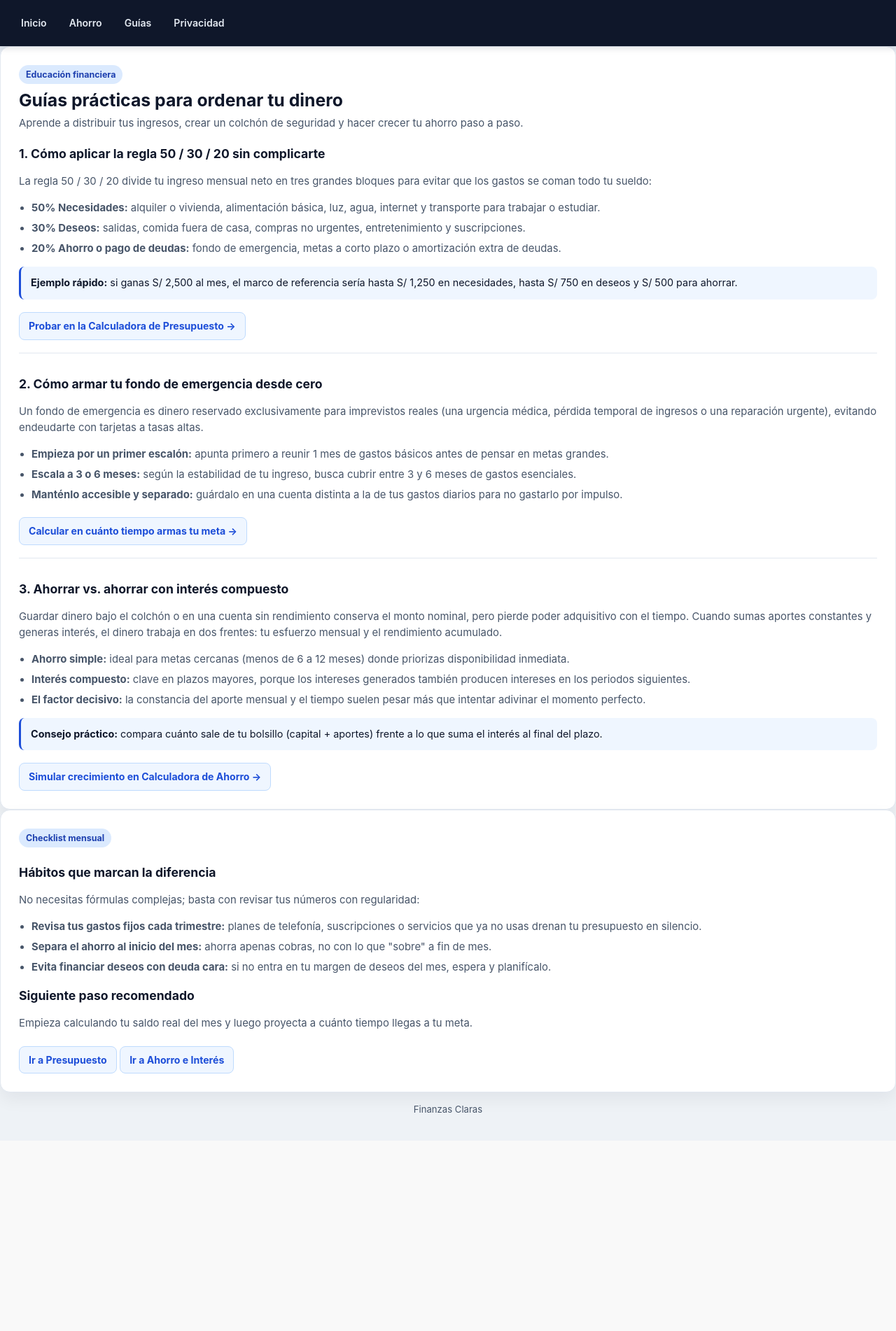
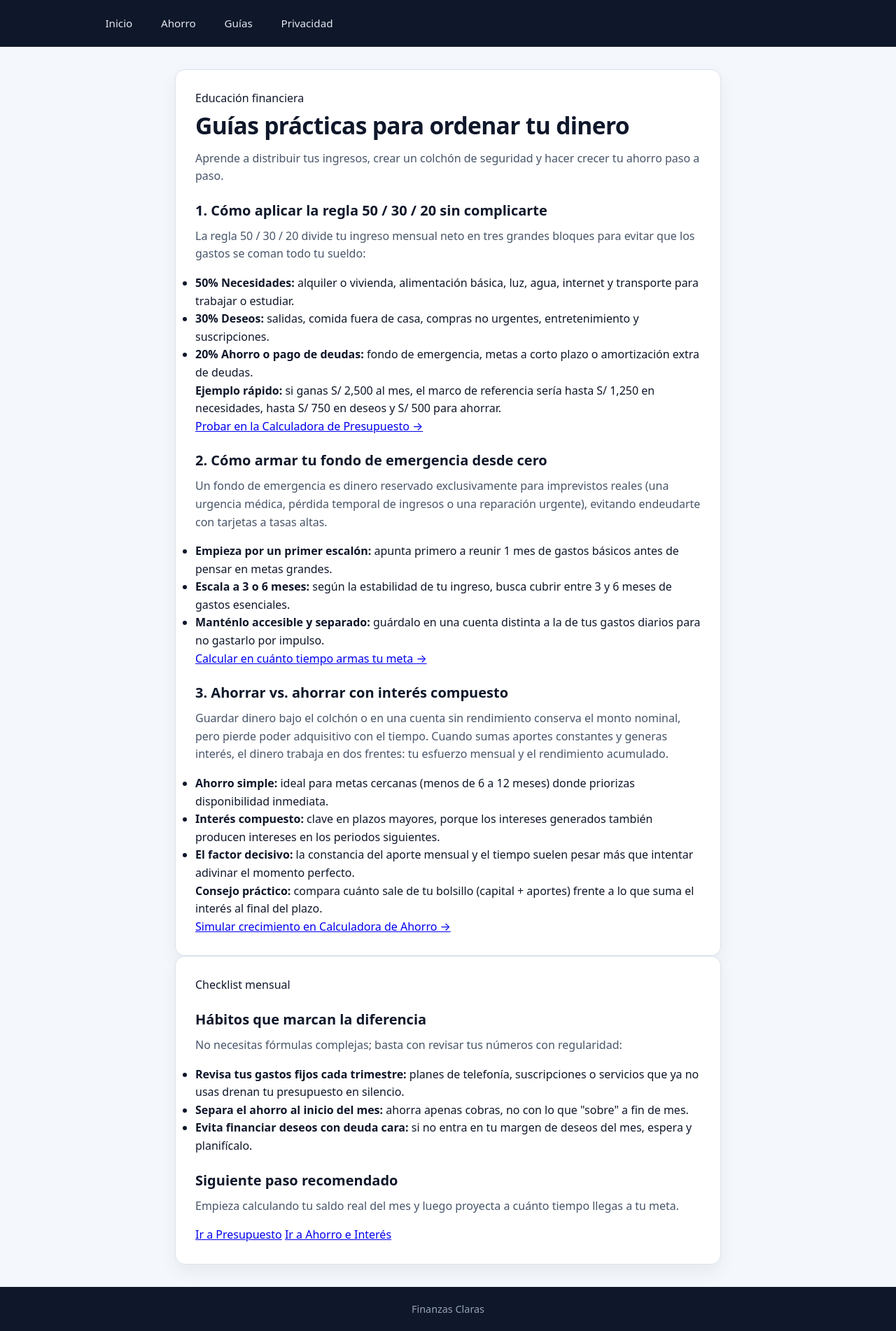
Before and after one commit to cristianleandro080-oss/finanzas-claras, a Flask app: page /guias in a window 1280 px wide. Shown: the whole page at 70% size. Before the commit the page ends 1590 px from the top, so only its background shows below. Run offline with Flask 3, Linux system fonts and the light colour scheme.

Commit message:
Actualizar style.css con diseño profesional

```diff
--- a/static/style.css
+++ b/static/style.css
@@ -1,352 +1,207 @@
 :root {
-  --bg: #eef2f6;
-  --card: #ffffff;
-  --text: #0f172a;
-  --muted: #475569;
-  --primary: #1d4ed8;
-  --primary-hover: #1e40af;
-  --accent-bg: #eff6ff;
-  --accent-border: #bfdbfe;
-  --border: #e2e8f0;
-  --error-bg: #fef2f2;
-  --error-text: #991b1b;
+  --bg-page: #f4f7fb;
+  --bg-surface: #ffffff;
+  --bg-nav: #0f172a;
+  --bg-badge: #e0ecff;
+  --text-main: #0f172a;
+  --text-muted: #475569;
+  --text-badge: #1d4ed8;
+  --accent: #2563eb;
+  --accent-hover: #1d4ed8;
+  --border: #dbe3ef;
   --shadow: 0 10px 25px rgba(15, 23, 42, 0.06);
+  --radius: 14px;
 }
 
 * {
   box-sizing: border-box;
-  -webkit-tap-highlight-color: transparent;
+  margin: 0;
+  padding: 0;
 }
 
 body {
-  font-family: -apple-system, BlinkMacSystemFont, "Segoe UI", Roboto, Arial, sans-serif;
-  background: linear-gradient(180deg, #e2e8f0 0%, var(--bg) 220px);
-  color: var(--text);
-  margin: 0;
-  padding: 0;
-  line-height: 1.55;
-  overflow-x: hidden;
+  font-family: system-ui, -apple-system, BlinkMacSystemFont, "Segoe UI", Roboto, sans-serif;
+  background-color: var(--bg-page);
+  color: var(--text-main);
+  line-height: 1.6;
+  min-height: 100vh;
+  display: flex;
+  flex-direction: column;
 }
 
 header {
-  background-color: #0f172a;
-  color: #ffffff;
-  padding: 14px 18px;
+  background-color: var(--bg-nav);
+  border-bottom: 1px solid rgba(255, 255, 255, 0.08);
   position: sticky;
   top: 0;
-  z-index: 50;
-  box-shadow: 0 2px 10px rgba(15, 23, 42, 0.15);
-}
-
-.header-inner {
-  max-width: 960px;
-  margin: 0 auto;
-  display: flex;
-  justify-content: space-between;
-  align-items: center;
-  gap: 12px;
-  flex-wrap: wrap;
-}
-
-.brand {
-  font-size: 1.2rem;
-  font-weight: 800;
-  letter-spacing: 0.2px;
-  color: #ffffff;
-  text-decoration: none;
-}
-
-.brand span {
-  color: #60a5fa;
+  z-index: 20;
 }
 
 nav {
+  max-width: 1040px;
+  margin: 0 auto;
+  padding: 0.95rem 1.25rem;
   display: flex;
+  flex-wrap: wrap;
   align-items: center;
-  gap: 8px;
-  flex-wrap: wrap;
+  gap: 0.5rem 1.25rem;
 }
 
 nav a {
   color: #e2e8f0;
   text-decoration: none;
-  font-size: 0.88rem;
-  font-weight: 600;
-  padding: 8px 12px;
+  font-weight: 500;
+  font-size: 0.95rem;
+  padding: 0.35rem 0.65rem;
   border-radius: 8px;
-  min-height: 36px;
-  display: inline-flex;
-  align-items: center;
-  transition: background-color 0.2s, color 0.2s;
+  transition: background-color 0.2s ease, color 0.2s ease;
 }
 
 nav a:hover {
-  background-color: #1e293b;
+  background-color: rgba(255, 255, 255, 0.1);
   color: #ffffff;
 }
 
-nav a.activo {
-  background-color: #2563eb;
-  color: #ffffff;
+main {
+  flex: 1;
+  width: 100%;
+  max-width: 820px;
+  margin: 2rem auto;
+  padding: 0 1.25rem;
 }
 
-.container {
-  max-width: 960px;
-  margin: 22px auto;
-  padding: 0 14px;
-  display: grid;
-  grid-template-columns: 1fr;
-  gap: 18px;
+.card,
+section,
+form {
+  background-color: var(--bg-surface);
+  border: 1px solid var(--border);
+  border-radius: var(--radius);
+  box-shadow: var(--shadow);
+  padding: 1.75rem;
 }
 
-@media (min-width: 780px) {
-  .container {
-    margin: 28px auto;
-    padding: 0 20px;
-    grid-template-columns: 1.15fr 0.85fr;
-    gap: 24px;
-    align-items: start;
-  }
-}
-
-.card {
-  background: var(--card);
-  padding: 20px;
-  border-radius: 14px;
-  border: 1px solid var(--border);
-  box-shadow: var(--shadow);
-}
-
-@media (min-width: 780px) {
-  .card {
-    padding: 26px;
-  }
+.badge,
+span[class*="badge"],
+p[class*="badge"] {
+  display: inline-block;
+  background-color: var(--bg-badge);
+  color: var(--text-badge);
+  font-size: 0.8rem;
+  font-weight: 700;
+  padding: 0.25rem 0.7rem;
+  border-radius: 999px;
+  margin-bottom: 0.75rem;
 }
 
 h1 {
-  font-size: 1.38rem;
-  line-height: 1.25;
-  margin: 0 0 6px 0;
-}
-
-@media (min-width: 780px) {
-  h1 {
-    font-size: 1.55rem;
-  }
+  font-size: clamp(1.6rem, 3vw, 2.1rem);
+  font-weight: 800;
+  letter-spacing: -0.02em;
+  color: var(--text-main);
+  margin-bottom: 0.4rem;
 }
 
 h2 {
-  font-size: 1.1rem;
-  margin: 14px 0 8px 0;
+  font-size: 1.25rem;
+  font-weight: 700;
+  margin: 1.25rem 0 0.5rem;
+  color: var(--text-main);
 }
 
-.subtitulo {
-  color: var(--muted);
-  font-size: 0.92rem;
-  margin: 0 0 18px 0;
-}
-
-.campo {
-  margin-bottom: 15px;
+p {
+  color: var(--text-muted);
+  margin-bottom: 1rem;
 }
 
 label {
   display: block;
   font-weight: 600;
   font-size: 0.92rem;
-  margin-bottom: 6px;
+  color: var(--text-main);
+  margin-top: 1rem;
+  margin-bottom: 0.4rem;
 }
 
-/* 16px evita zoom automático indeseado en iOS Safari */
-input {
+input[type="text"],
+input[type="number"],
+input[type="email"],
+select,
+textarea {
   width: 100%;
-  padding: 12px 14px;
+  padding: 0.8rem 0.95rem;
+  font-size: 1rem;
+  color: var(--text-main);
+  background-color: #f8fafc;
   border: 1px solid #cbd5e1;
   border-radius: 10px;
-  font-size: 1rem;
-  background-color: #ffffff;
-  color: var(--text);
+  outline: none;
+  transition: border-color 0.2s ease, box-shadow 0.2s ease, background-color 0.2s ease;
 }
 
-input:focus {
-  outline: none;
-  border-color: var(--primary);
+input:focus,
+select:focus,
+textarea:focus {
+  background-color: #ffffff;
+  border-color: var(--accent);
   box-shadow: 0 0 0 3px rgba(37, 99, 235, 0.16);
 }
 
-button {
+button,
+input[type="submit"],
+.btn {
+  display: inline-flex;
+  align-items: center;
+  justify-content: center;
   width: 100%;
-  min-height: 46px;
-  padding: 13px 16px;
-  background-color: var(--primary);
+  margin-top: 1.35rem;
+  padding: 0.9rem 1.25rem;
+  font-size: 1rem;
+  font-weight: 700;
   color: #ffffff;
+  background-color: var(--accent);
   border: none;
   border-radius: 10px;
-  font-size: 1rem;
-  font-weight: 700;
   cursor: pointer;
-  transition: background-color 0.2s ease, transform 0.1s ease;
+  text-decoration: none;
+  transition: background-color 0.2s ease, transform 0.12s ease;
 }
 
-button:hover {
-  background-color: var(--primary-hover);
+button:hover,
+input[type="submit"]:hover,
+.btn:hover {
+  background-color: var(--accent-hover);
 }
 
-button:active {
+button:active,
+input[type="submit"]:active,
+.btn:active {
   transform: scale(0.99);
 }
 
-.resultado {
-  margin-top: 20px;
-  padding: 16px;
-  background-color: var(--accent-bg);
-  border: 1px solid var(--accent-border);
-  border-left: 4px solid var(--primary);
-  border-radius: 10px;
+footer {
+  background-color: var(--bg-nav);
+  color: #94a3b8;
+  text-align: center;
+  padding: 1.25rem;
+  font-size: 0.9rem;
+  margin-top: auto;
 }
 
-.resultado p {
-  margin: 7px 0;
-  font-size: 0.95rem;
+footer p {
+  color: #94a3b8;
+  margin: 0;
 }
 
-.resultado hr {
-  border: none;
-  border-top: 1px solid var(--accent-border);
-  margin: 12px 0;
-}
-
-.error {
-  margin-top: 14px;
-  padding: 12px 14px;
-  background-color: var(--error-bg);
-  color: var(--error-text);
-  border: 1px solid #fecaca;
-  border-radius: 10px;
-  font-size: 0.92rem;
-}
-
-.guia p,
-.guia li {
-  color: var(--muted);
-  font-size: 0.93rem;
-}
-
-.guia ul {
-  padding-left: 18px;
-  margin: 8px 0 14px 0;
-}
-
-.guia li {
-  margin-bottom: 6px;
-}
-
-.pill {
-  display: inline-block;
-  background: #dbeafe;
-  color: #1e40af;
-  font-size: 0.78rem;
-  font-weight: 700;
-  padding: 4px 10px;
-  border-radius: 999px;
-  margin-bottom: 8px;
-}
-
-footer {
-  max-width: 960px;
-  margin: 14px auto 34px auto;
-  padding: 0 18px;
-  text-align: center;
-  color: var(--muted);
-  font-size: 0.82rem;
-}
-
-@media (max-width: 520px) {
-  .header-inner {
-    flex-direction: column;
-    align-items: stretch;
+@media (max-width: 600px) {
+  main {
+    margin: 1.25rem auto;
+    padding: 0 0.9rem;
   }
 
-  nav {
-    justify-content: space-between;
-    gap: 6px;
-  }
-
-  nav a {
-    flex: 1;
-    justify-content: center;
-    text-align: center;
-    padding: 8px 6px;
-    font-size: 0.78rem;
-    white-space: nowrap;
+  .card,
+  section,
+  form {
+    padding: 1.25rem;
+    border-radius: 12px;
   }
 }
-.guia-bloque {
-  margin-top: 18px;
-  padding-top: 16px;
-  border-top: 1px solid var(--border);
-}
-
-.guia-bloque:first-of-type {
-  margin-top: 0;
-  padding-top: 0;
-  border-top: none;
-}
-
-.ejemplo-box {
-  margin: 10px 0 12px 0;
-  padding: 12px 14px;
-  background-color: var(--accent-bg);
-  border-left: 3px solid var(--primary);
-  border-radius: 8px;
-  font-size: 0.9rem;
-  color: var(--text);
-}
-
-.btn-enlace {
-  display: inline-block;
-  margin-top: 6px;
-  padding: 8px 13px;
-  background-color: var(--accent-bg);
-  color: var(--primary);
-  border: 1px solid var(--accent-border);
-  border-radius: 8px;
-  font-size: 0.88rem;
-  font-weight: 700;
-  text-decoration: none;
-  transition: background-color 0.2s, color 0.2s;
-}
-
-.btn-enlace:hover {
-  background-color: var(--primary);
-  color: #ffffff;
-}
-.footer-links {
-  margin-top: 6px;
-}
-
-.footer-links a {
-  color: var(--primary);
-  text-decoration: none;
-  font-weight: 600;
-}
-
-.footer-links a:hover {
-  text-decoration: underline;
-}
-
-/* Espacio limpio para futuros bloques de AdSense sin empujar botones ni formularios */
-.ad-slot {
-  margin: 18px 0;
-  min-height: 100px;
-  display: flex;
-  align-items: center;
-  justify-content: center;
-  background-color: #f8fafc;
-  border: 1px dashed #cbd5e1;
-  border-radius: 10px;
-  color: #94a3b8;
-  font-size: 0.78rem;
-  text-align: center;
-  padding: 8px;
-}
```
